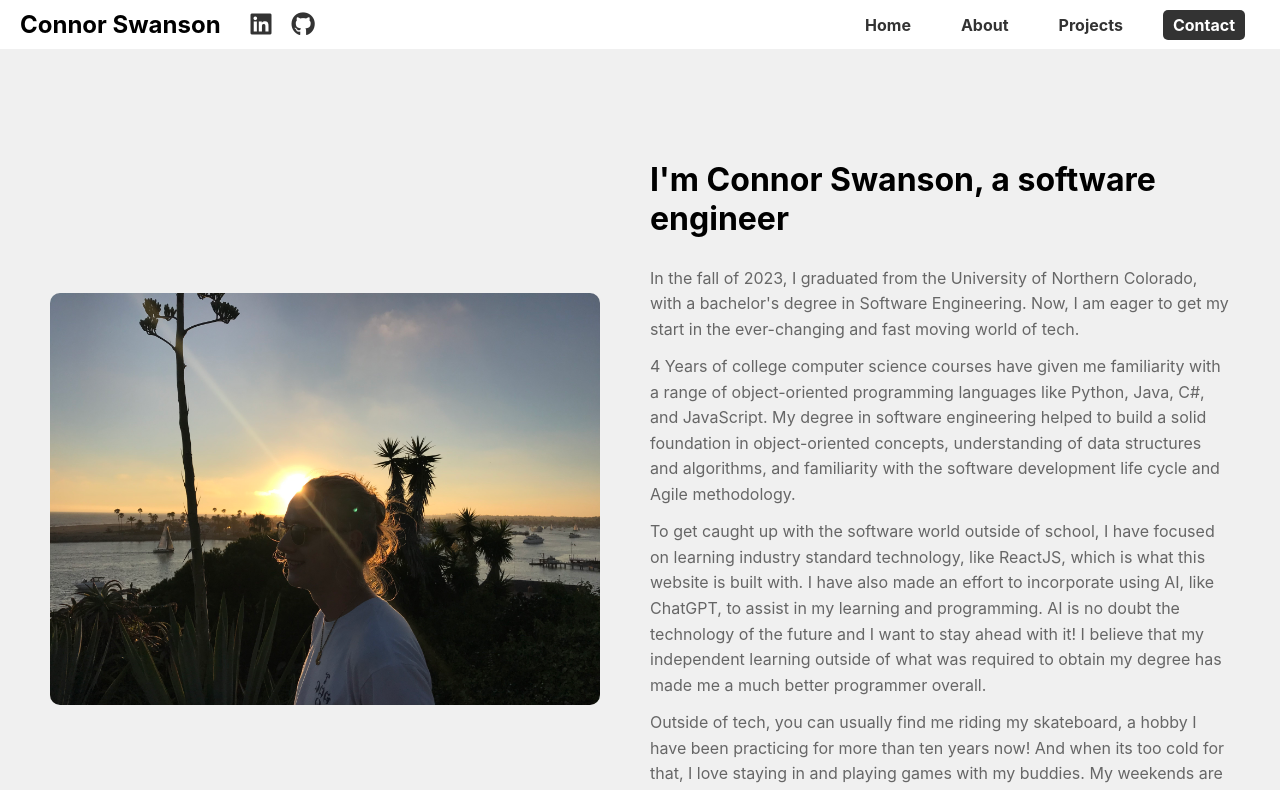
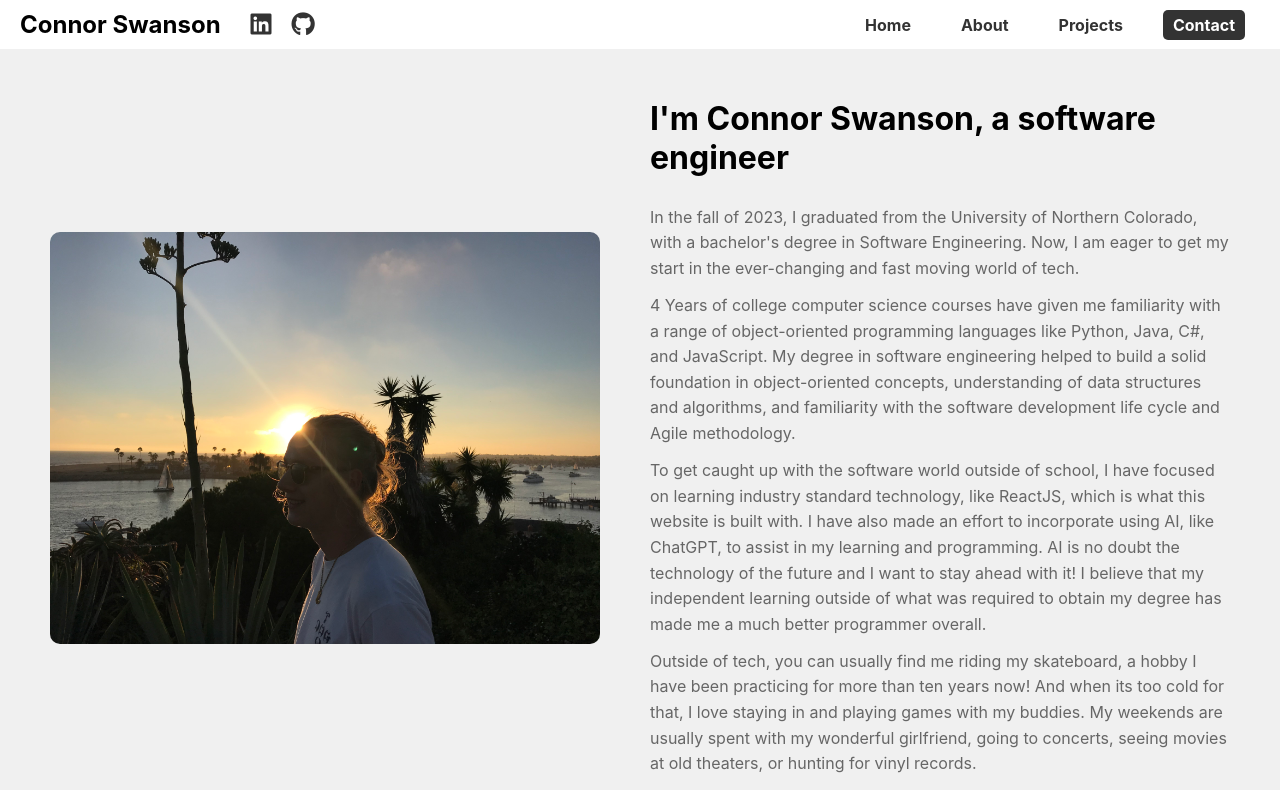
Before and after one commit to connorswanson1/Connor-Swanson-Portfolio, a React (Create React App) app in the folder my-portfolio/: page /about in a window 1280 px wide. Shown: the top 790 px of the page. Built offline with nearby package versions, Linux system fonts and the light colour scheme.

Commit message:
CSS fixes

```diff
--- a/my-portfolio/src/styles/About.css
+++ b/my-portfolio/src/styles/About.css
@@ -4,7 +4,7 @@
     display: flex;
     justify-content: center;
     align-items: center;
-    min-height: 100vh;
+    min-height: 80vh;
     padding: 50px;
     background-color: #f0f0f0;
     /* Adjust the background color as needed */
--- a/my-portfolio/src/styles/Contact.css
+++ b/my-portfolio/src/styles/Contact.css
@@ -4,7 +4,7 @@
     display: flex;
     justify-content: center;
     align-items: flex-start;
-    min-height: 100vh;
+    min-height: 85vh;
     padding: 30px;
     background-color: #f0f0f0;
 }
@@ -14,6 +14,7 @@
     /* Style for form container */
     padding-right: 30px;
     /* Add some spacing between the form and the info container */
+    margin: 2.5%;
 }
 
 .contact-info-container {
--- a/my-portfolio/src/styles/Projects.css
+++ b/my-portfolio/src/styles/Projects.css
@@ -4,4 +4,5 @@
     justify-content: center;
     gap: 20px;
     padding: 20px;
+    background-color: #f0f0f0;
 }
```
